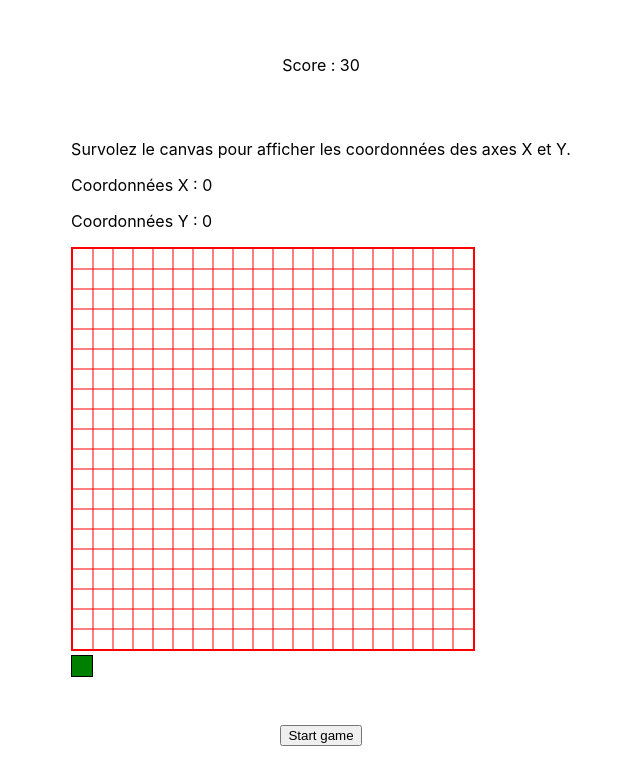
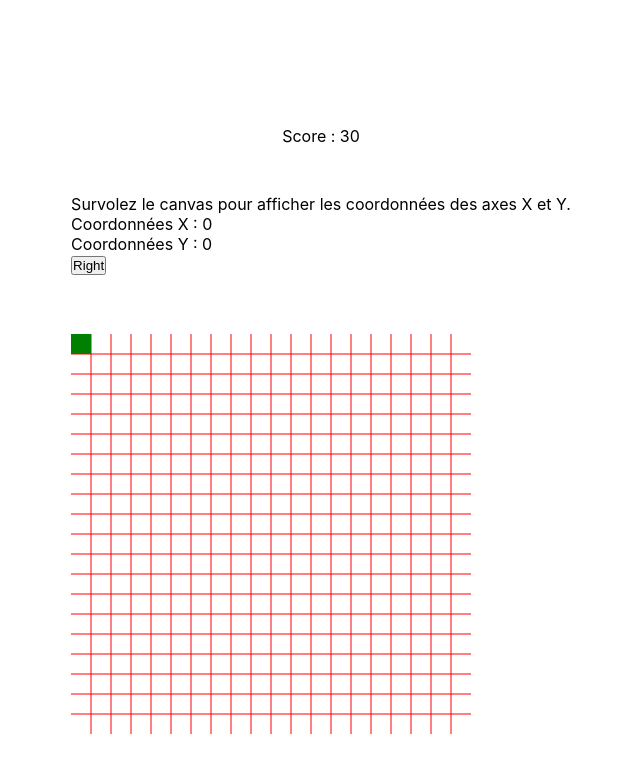
Before and after one commit to pepeche/snake, a React (Create React App) app: page / in a window 1280 px wide. Shown: the top 784 px of the page, without its empty margins (319-959 px from the left). Built offline with nearby package versions, Linux system fonts and the light colour scheme.

Commit message:
déplacement de la tête du snake

```diff
--- a/src/App.css
+++ b/src/App.css
@@ -1,5 +1,5 @@
 .App {
-  height: 100vh;
+  height: 50vh;
   display: flex;
   justify-content: center;
   align-items: center;
--- a/src/App.jsx
+++ b/src/App.jsx
@@ -10,7 +10,7 @@ function App() {
       <div>
         <Gameboard gridSizeGlobal={gridSizeGlobal} />
       </div>
-      <button>Start game</button>
+      {/* <button>Start game</button> */}
     </div>
   );
 }
--- a/src/Gameboard.css
+++ b/src/Gameboard.css
@@ -4,9 +4,18 @@
 }
 
 #gameBoardContainer {
-  position: absolute;
+  position: relative;
+  top: 5rem;
 }
 
 #gameBoard {
   position: absolute;
 }
+
+.container{
+  position: relative;
+}
+
+.buttons{
+  position: absolute;
+}
--- a/src/Gameboard.jsx
+++ b/src/Gameboard.jsx
@@ -12,7 +12,9 @@
 
 import React, { useRef, useEffect, useState } from "react";
 import Snake from "./Snake.jsx";
-const CanvasWithCoordinates = ({ gridSizeGlobal }) => {
+import "./Gameboard.css"
+
+function CanvasWithCoordinates({ gridSizeGlobal }) {
   const canvasRef = useRef(null);
   const [coordinates, setCoordinates] = useState({ x: 0, y: 0 });
   const handleMouseMove = (e) => {
@@ -56,11 +58,51 @@ const CanvasWithCoordinates = ({ gridSizeGlobal }) => {
       ctx.stroke();
     }
   }, [coordinates, gridSizeGlobal]);
+
+
+
+  let [left, setLeft] = useState(0);
+  let [top, setTop] = useState(0);
+  let [right, setRight] = useState(0);
+  let [bottom, setBottom] = useState(0);
+
+  // useEffect(() => {
+  //   if (event.key === 'ArrowLeft') {
+  //     setLeft = left+20;
+  //     console.log('Touche "Left" pressée');
+  //     // Ajoutez ici le code que vous souhaitez exécuter pour la touche "Left"
+  // }}, [left]);
+
+  function handleKeyPress(event) {
+    if (event.key === 'ArrowLeft') {
+      setLeft((prevLeft) => prevLeft + 20)
+      console.log('Touche "Left" pressée');
+      // Ajoutez ici le code que vous souhaitez exécuter pour la touche "Left"
+    } else if (event.key === 'ArrowRight') {
+      // La touche "Right" a été pressée
+      console.log('Touche "Right" pressée');
+      // Ajoutez ici le code que vous souhaitez exécuter pour la touche "Right"
+    }
+  }
+
+  useEffect(() => {
+    // Ajoutez le gestionnaire d'événements à la fenêtre
+    window.addEventListener('keydown', handleKeyPress);
+
+    // Nettoyez le gestionnaire d'événements lorsque le composant est démonté
+    return () => {
+      window.removeEventListener('keydown', handleKeyPress);
+    };
+  }, []);
+
   return (
-    <div>
+    <div className="container">
       <p>Survolez le canvas pour afficher les coordonnées des axes X et Y.</p>
       <p>Coordonnées X : {coordinates.x}</p>
       <p>Coordonnées Y : {coordinates.y}</p>
+      <div className="buttons">
+        <button>Right</button>
+      </div>
       <div id="gameBoardContainer">
         <canvas
           id="gameBoard"
@@ -68,10 +110,10 @@ const CanvasWithCoordinates = ({ gridSizeGlobal }) => {
           width={400} // Largeur du canvas
           height={400} // Hauteur du canvas
           onMouseMove={handleMouseMove}
-          style={{ border: "2px solid #FF0000" }}
         ></canvas>
-        <Snake />
+        <Snake left={left} top={top} />
       </div>
+
     </div>
   );
 };
--- a/src/Snake.css
+++ b/src/Snake.css
@@ -1,9 +1,8 @@
 .snakeSprite {
-  top: 0;
-  left: 0;
+  /* top: 0;
+  left: 0; */
   position: relative;
   height: 20px;
   width: 20px;
   background-color: green;
-  border: 1px solid black;
 }
--- a/src/Snake.jsx
+++ b/src/Snake.jsx
@@ -1,8 +1,14 @@
 // import React, { useState, useEffect, useCallback } from "react";
 import "./Snake.css";
 
-function Snake() {
-  return <div className="snakeSprite"></div>;
+function Snake({left, top}) {
+  return <div
+    className="snakeSprite"
+    style = {{
+      left : `${left}px`,
+      top : `${top}px`
+    }}
+  ></div>;
 }
 
 export default Snake;
```
